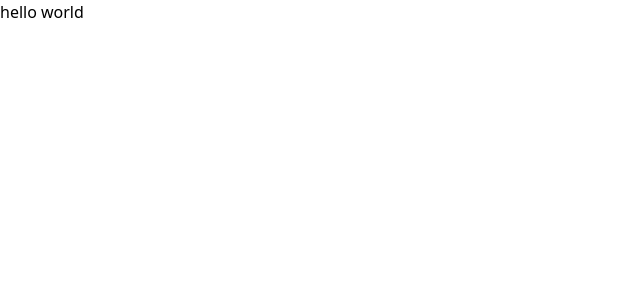
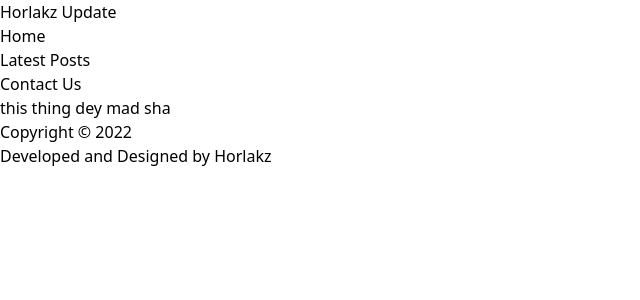
Before and after one commit to Horlakz/react-ts-template, a React (Vite) app: page / in a window 1280 px wide. Shown: the top 300 px of the page, without its empty margins (0-640 px from the left). Built offline with nearby package versions, Linux system fonts and the light colour scheme.

Commit message:
added components and layouts

```diff
--- /dev/null
+++ b/src/components/BaseLayout/Footer.tsx
@@ -0,0 +1,10 @@
+export default function Footer() {
+  return (
+    <footer>
+      <p>
+        Copyright &copy; {new Date().getFullYear()} <br />
+        Developed and Designed by Horlakz
+      </p>
+    </footer>
+  );
+}
--- /dev/null
+++ b/src/components/BaseLayout/Header.tsx
@@ -0,0 +1,14 @@
+export default function Header() {
+    return (
+        <header>
+            <h1>Horlakz Update</h1>
+            <nav>
+                <ul>
+                    <li>Home</li>
+                    <li>Latest Posts</li>
+                    <li>Contact Us</li>
+                </ul>
+            </nav>
+        </header>
+    )
+}
--- /dev/null
+++ b/src/layouts/BaseLayout.tsx
@@ -0,0 +1,20 @@
+import { FC } from 'react';
+
+import Header from "../components/BaseLayout/Header";
+import Footer from "../components/BaseLayout/Footer";
+
+interface Props {
+    children: JSX.Element;
+}
+
+const BaseLayout: FC<Props> = ({ children }) => {
+  return (
+    <>
+      <Header />
+      {children}
+      <Footer />
+    </>
+  );
+}
+
+export default BaseLayout;
--- /dev/null
+++ b/src/layouts/PostLayout.tsx
@@ -0,0 +1,7 @@
+export default function PostLayout() {
+    return (
+        <div>
+
+        </div>
+    )
+}
--- a/src/pages/Index.tsx
+++ b/src/pages/Index.tsx
@@ -1,7 +1,11 @@
-export default function Index() {
-    return (
-        <div>
-            hello world
-        </div>
-    )
-}
+import BaseLayout from "../layouts/BaseLayout";
+
+const Index = (): JSX.Element => {
+  return (
+    <BaseLayout>
+      <main>this thing dey mad sha</main>
+    </BaseLayout>
+  );
+};
+
+export default Index;
```
